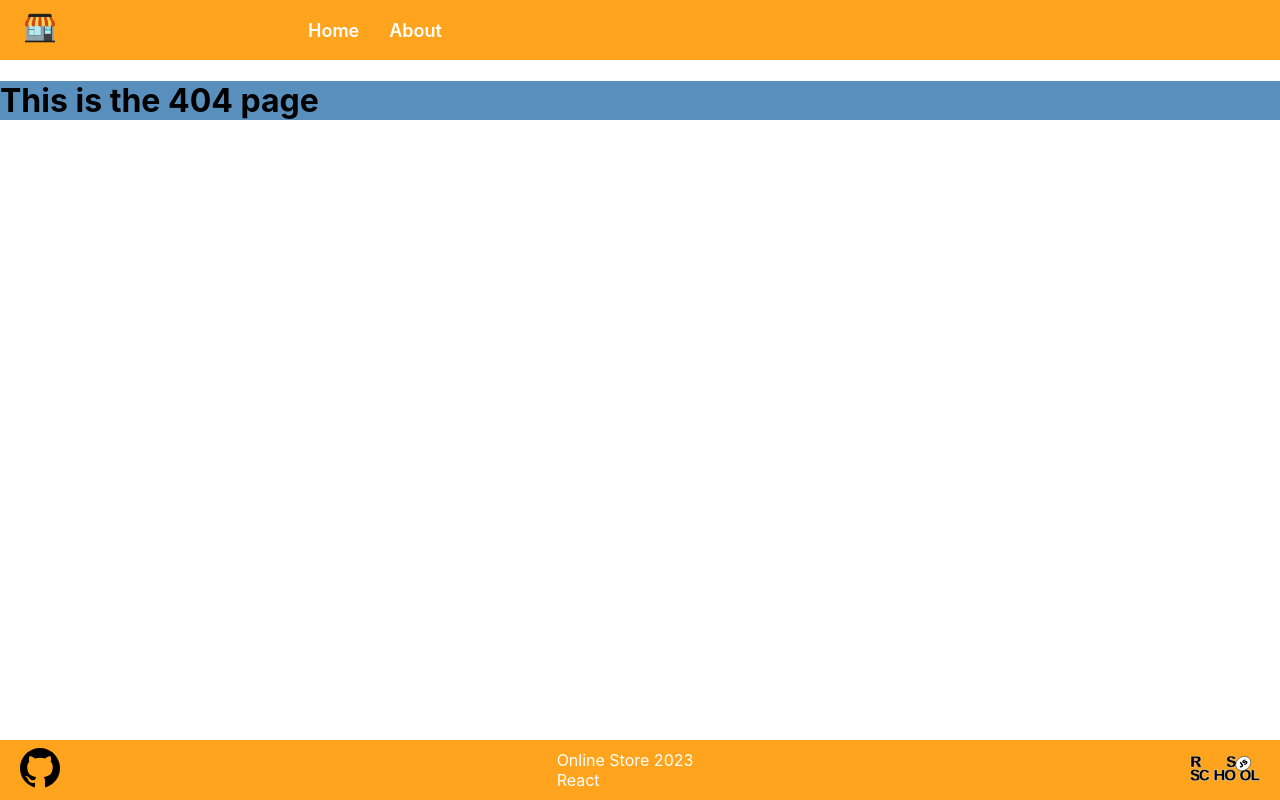
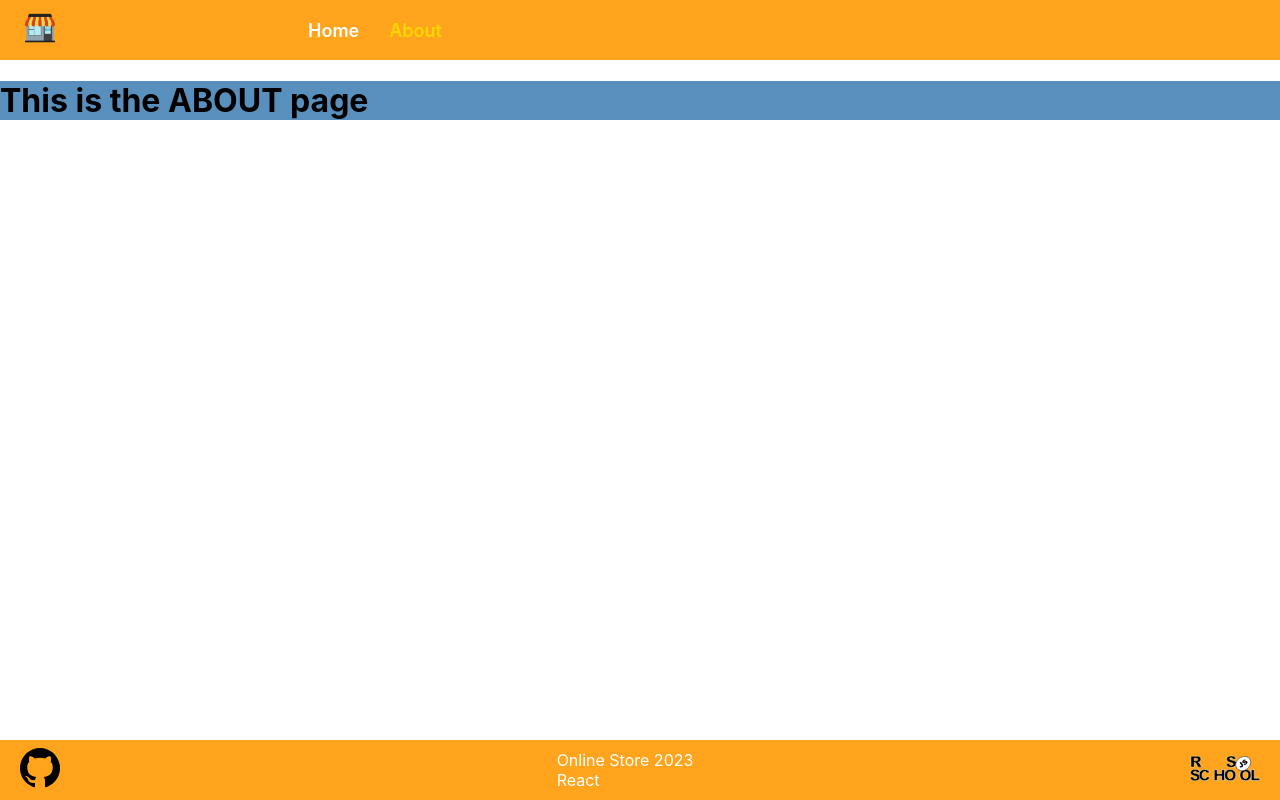
Before and after one commit to RPG0007/React.Components, a React (Create React App) app in the folder react-components/: page /React.Components/about in a window 1280 px wide. Before the commit this address had no page. Built offline with nearby package versions, Linux system fonts and the light colour scheme.

Commit message:
fix:final fixes

```diff
--- a/react-components/package.json
+++ b/react-components/package.json
@@ -2,6 +2,7 @@
   "name": "react-components",
   "version": "0.1.0",
   "private": true,
+  "homepage": "/React.Components/",
   "dependencies": {
     "@testing-library/jest-dom": "^5.16.5",
     "@testing-library/react": "^13.4.0",
@@ -10,6 +11,7 @@
     "@types/node": "^16.18.15",
     "@types/react": "^18.0.28",
     "@types/react-dom": "^18.0.11",
+    "gh-pages": "^5.0.0",
     "react": "^18.2.0",
     "react-dom": "^18.2.0",
     "react-router-dom": "^6.9.0",
--- a/react-components/src/App.tsx
+++ b/react-components/src/App.tsx
@@ -18,8 +18,8 @@ class App extends Component {
           <Header />
           <main className="main">
             <Routes>
-              <Route path="/" element={<HomePage />} />
-              <Route path="about" element={<AboutPage />} />
+              <Route path="React.Components/" element={<HomePage />} />
+              <Route path="React.Components/about" element={<AboutPage />} />
               <Route path="*" element={<NotFoundPage />} />
             </Routes>
           </main>
--- a/react-components/src/components/Header.tsx
+++ b/react-components/src/components/Header.tsx
@@ -7,7 +7,7 @@ export class Header extends Component {
     return (
       <header data-testid="header" className="header">
         <div>
-          <NavLink to="/" className="logo">
+          <NavLink to="/React.Components/" className="logo">
             <img className="logo" src={logo} alt="" />
           </NavLink>
         </div>
@@ -17,7 +17,7 @@ export class Header extends Component {
               <li>
                 <NavLink
                   className="navigation_link"
-                  to="/"
+                  to="/React.Components/"
                   style={({ isActive }) =>
                     isActive
                       ? {
@@ -33,7 +33,7 @@ export class Header extends Component {
               <li>
                 <NavLink
                   className="navigation_link"
-                  to="about"
+                  to="/React.Components/about"
                   style={({ isActive }) =>
                     isActive
                       ? {
```
Also changed, not shown: react-components/assetsTransformer.js (line endings or trailing spaces), 2 other files (tests, documents, lock files or other folders).
